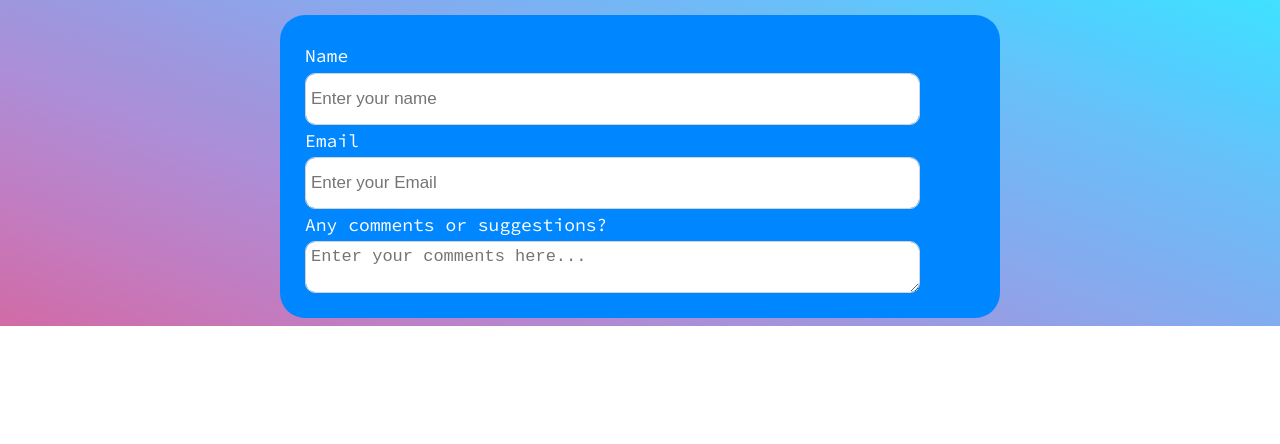
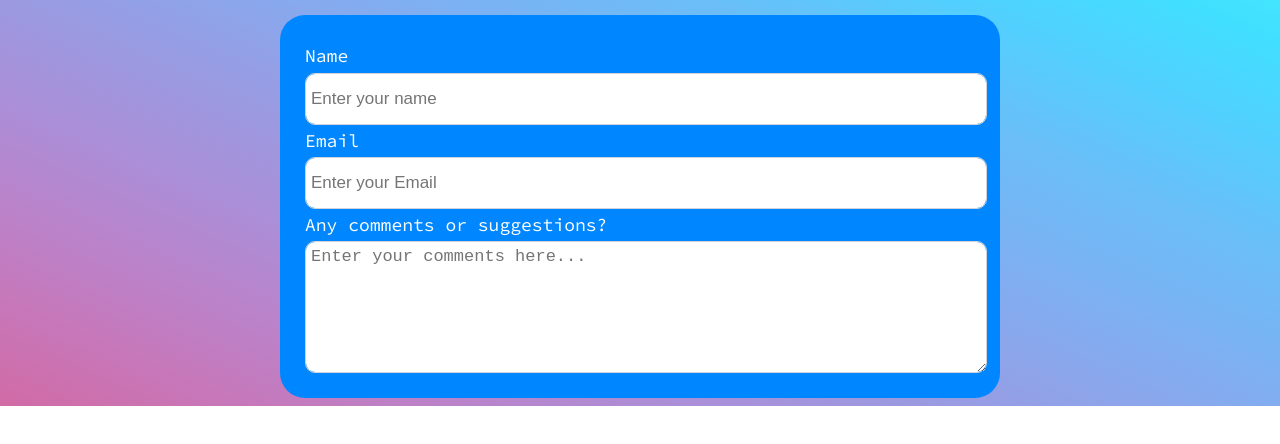
Before and after one commit to Bluefox182/Survey-Form, a plain HTML site: page index.html in a window 1280 px wide. Shown: the part 164-608 px from the top of the page. Drawn offline with Linux system fonts and the light colour scheme.

Commit message:
comments text area fixed

```diff
--- a/styles/style.css
+++ b/styles/style.css
@@ -46,7 +46,7 @@ form {
 
 .form-control {
   display: block;
-  width: 90%;
+  width: 100%;
   height: 40px;
   padding: 5px;
   color: #495057;
@@ -57,3 +57,8 @@ form {
   transition: border-color 0.15s ease-in-out, box-shadow 0.15s ease-in-out;
   font-size: 17px;
 }
+
+textarea {
+  min-height: 120px;
+  resize: vertical;
+}
```
